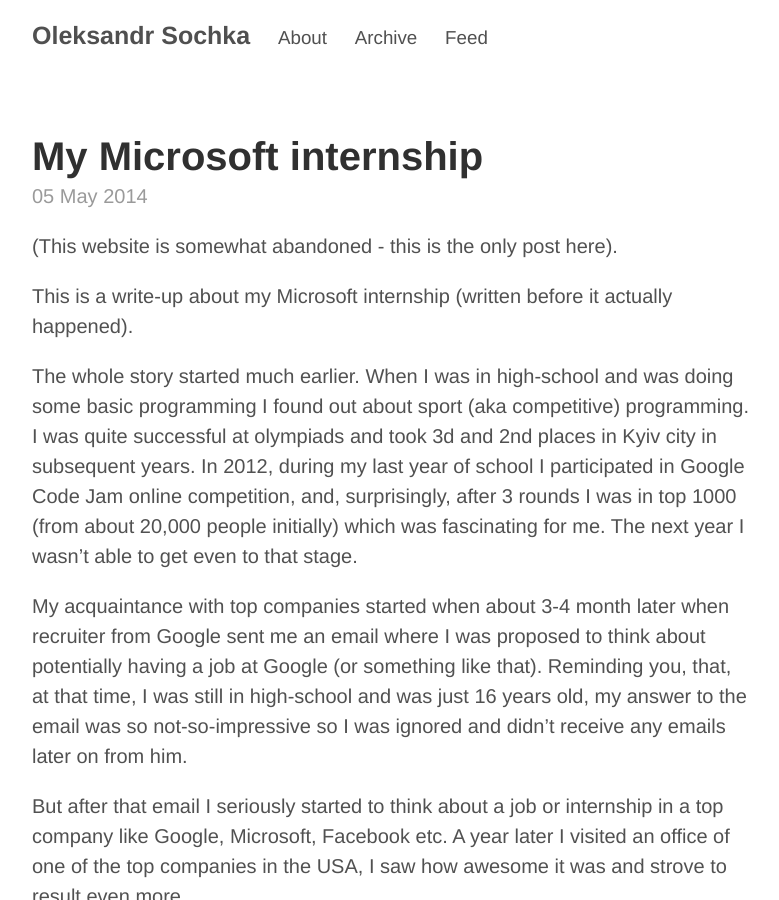
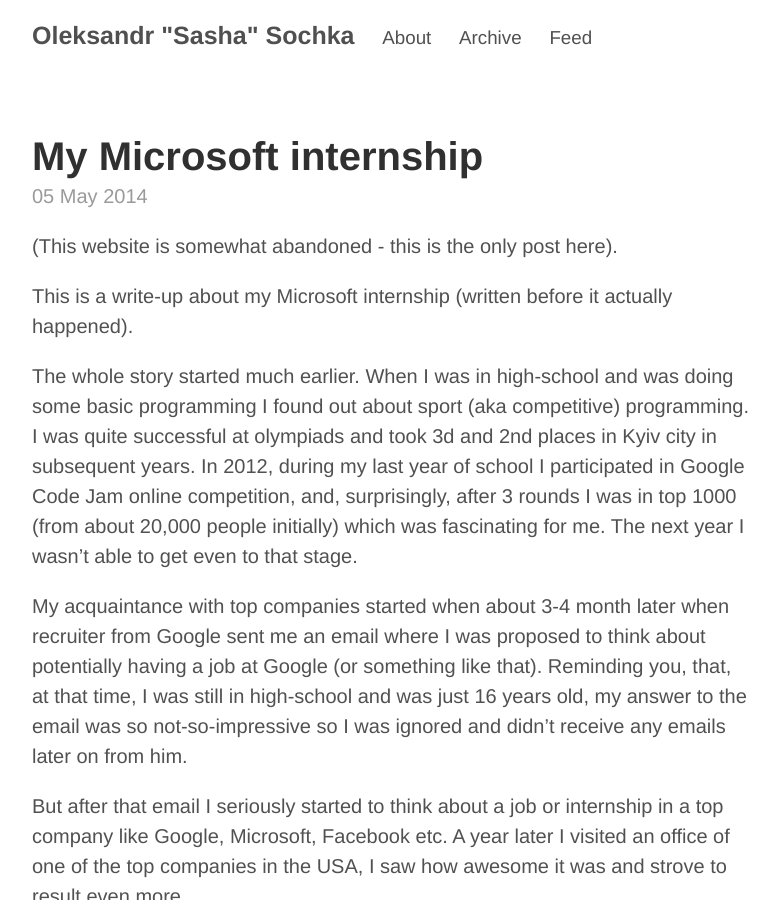
Before and after one commit to sashasochka/sashasochka.github.io, a Jekyll site: the page built from index.html, in a window 1280 px wide and 900 px high. Shown: the whole window, without its empty margins (248-1027 px from the left). Built offline with Jekyll 4.4.1, drawn with Linux system fonts in a browser that asks for light colours; Markdown is read by kramdown in place of the engine named in the settings; the list of posts is cut into pages by our own code.

Commit message:
Update _config.yml

```diff
--- a/_config.yml
+++ b/_config.yml
@@ -9,14 +9,14 @@
 permalink:        pretty
 
 # Setup
-title:            Oleksandr Sochka
+title:            Oleksandr "Sasha" Sochka
 tagline:          'Programming and stuff'
 url:              http://www.sochka.github.io
 shorturl:         socka.github.io
 
 author:
-  name:           'Oleksandr Sochka'
-  url:            https://twitter.com/oleksandrsochka
+  name:           'Oleksandr "Sasha" Sochka'
+  url:            https://facebook.com/oleksandr.sochka
 
 paginate:         1
 
```
